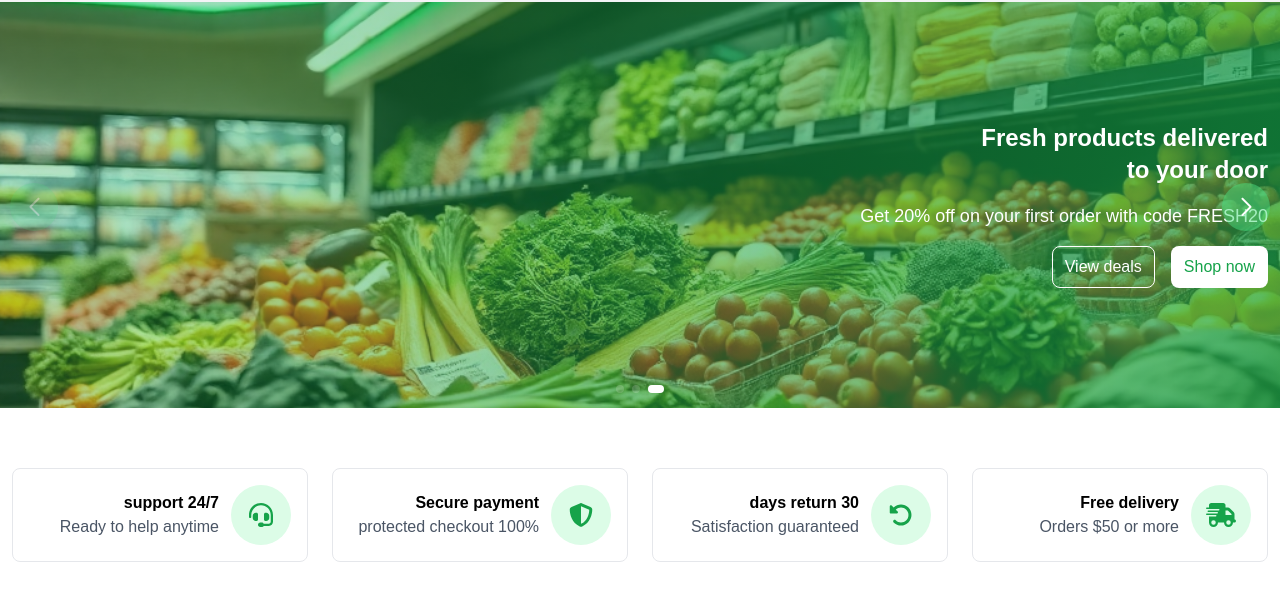
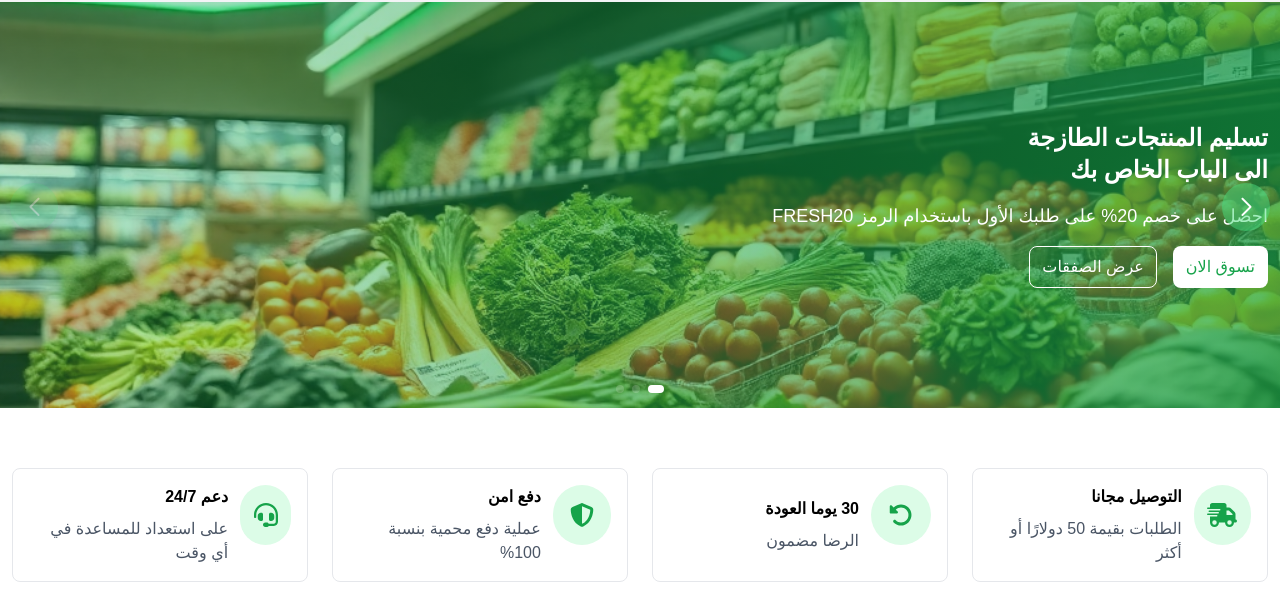
Before and after one commit to nohaemad123/fresh_cart_shop, a React (Vite) app: page / in a window 1280 px wide. Both pictures are taken after a click on the button "AR". Shown: the part 204-800 px from the top of the page. Built offline with nearby package versions, Linux system fonts and the light colour scheme; no server answers.

Commit message:
home translation done

```diff
--- a/src/components/home_services/HomeService.jsx
+++ b/src/components/home_services/HomeService.jsx
@@ -5,8 +5,11 @@ import {
   faTruckFast,
 } from "@fortawesome/free-solid-svg-icons";
 import { FontAwesomeIcon } from "@fortawesome/react-fontawesome";
+import { useTranslation } from "react-i18next";
 
 export default function HomeService() {
+  const { t } = useTranslation();
+
   return (
     <>
       <section className="py-15">
@@ -16,36 +19,36 @@ export default function HomeService() {
               <div className="rounded_icon ">
                 <FontAwesomeIcon icon={faTruckFast} />
               </div>
-              <div className="flex flex-col justify-center">
-                <h3 className="font-semibold">Free delivery</h3>
-                <p className="text-gray-600">Orders $50 or more</p>
+              <div className="flex flex-col justify-center space-y-2">
+                <h3 className="font-semibold">{t("free_delivery")}</h3>
+                <p className="text-gray-600">{t("free_delivery_desc2")}</p>
               </div>
             </div>
             <div className="flex gap-x-3 rounded-lg border border-gray-200 p-4">
               <div className="rounded_icon ">
                 <FontAwesomeIcon icon={faRotateLeft} />
               </div>
-              <div className="flex flex-col justify-center">
-                <h3 className="font-semibold">30 days return</h3>
-                <p className="text-gray-600">Satisfaction guaranteed</p>
+              <div className="flex flex-col justify-center space-y-2">
+                <h3 className="font-semibold">{t("days_return")}</h3>
+                <p className="text-gray-600">{t("days_return_desc")}</p>
               </div>
             </div>
             <div className="flex gap-x-3 rounded-lg border border-gray-200 p-4">
               <div className="rounded_icon ">
                 <FontAwesomeIcon icon={faShieldHalved} />
               </div>
-              <div className="flex flex-col justify-center">
-                <h3 className="font-semibold">Secure payment</h3>
-                <p className="text-gray-600">100% protected checkout</p>
+              <div className="flex flex-col justify-center space-y-2">
+                <h3 className="font-semibold">{t("secure_payment")}</h3>
+                <p className="text-gray-600">{t("secure_payment_desc")}</p>
               </div>
             </div>
             <div className="flex gap-x-3 rounded-lg border border-gray-200 p-4">
               <div className="rounded_icon ">
                 <FontAwesomeIcon icon={faHeadset} />
               </div>
-              <div className="flex flex-col justify-center">
-                <h3 className="font-semibold">24/7 support</h3>
-                <p className="text-gray-600">Ready to help anytime</p>
+              <div className="flex flex-col justify-center space-y-2">
+                <h3 className="font-semibold">{t("support")}</h3>
+                <p className="text-gray-600">{t("support_desc")}</p>
               </div>
             </div>
           </div>
--- a/src/components/home_slider/HomeSlider.jsx
+++ b/src/components/home_slider/HomeSlider.jsx
@@ -6,8 +6,11 @@ import "swiper/css/pagination";
 import image_slider from "../../assets/home-slider-1.png";
 import image_slider2 from "../../assets/vegetables.jpg";
 import image_slider3 from "../../assets/360_F_147516063_hCXI8VUIdBYud0B0hhS3Yo5CFTT1a4g8.jpg";
+import { useTranslation } from "react-i18next";
 
 export default function HomeSlider() {
+  const { t } = useTranslation();
+
   return (
     <>
       <Swiper
@@ -30,19 +33,17 @@ export default function HomeSlider() {
             <div className="overlay bg-gradient-to-l from-primary-600/70 to-primary-600/30 py-30">
               <div className="container flex flex-col space-y-4 text-white">
                 <h2 className="text-2xl font-bold">
-                  Fresh products delivered
+                  {t("home_slider")}
                   <br />
-                  to your door
+                  {t("home_slider2")}
                 </h2>
-                <p className="text-lg">
-                  Get 20% off on your first order with code FRESH20
-                </p>
+                <p className="text-lg">{t("home_slider_desc")}</p>
                 <div className="flex gap-4">
                   <button className="btn max-w-40 bg-white border border-transparent text-primary-600 rounded-lg py-2 px-3 hover:bg-transparent hover:border-white hover:text-white transition-all duration-500">
-                    Shop now
+                    {t("shop_now")}
                   </button>
                   <button className="btn border max-w-40 border-white rounded-lg py-2 px-3 hover:bg-white hover:border-transparent hover:text-primary-600 transition-all duration-500">
-                    View deals
+                    {t("view_deals")}
                   </button>
                 </div>
               </div>
@@ -61,19 +62,17 @@ export default function HomeSlider() {
             <div className="overlay bg-gradient-to-l from-primary-600/70 to-primary-600/30 py-30">
               <div className="container flex flex-col space-y-4 text-white">
                 <h2 className="text-2xl font-bold">
-                  Fresh products delivered
+                  {t("home_slider")}
                   <br />
-                  to your door
+                  {t("home_slider2")}
                 </h2>
-                <p className="text-lg">
-                  Get 20% off on your first order with code FRESH20
-                </p>
+                <p className="text-lg">{t("home_slider_desc")}</p>
                 <div className="flex gap-4">
                   <button className="btn max-w-40 bg-white border border-transparent text-primary-600 rounded-lg py-2 px-3 hover:bg-transparent hover:border-white hover:text-white transition-all duration-500">
-                    Shop now
+                    {t("shop_now")}
                   </button>
-                  <button className="btn max-w-40 border border-white rounded-lg py-2 px-3 hover:bg-white hover:border-transparent hover:text-primary-600 transition-all duration-500">
-                    View deals
+                  <button className="btn border max-w-40 border-white rounded-lg py-2 px-3 hover:bg-white hover:border-transparent hover:text-primary-600 transition-all duration-500">
+                    {t("view_deals")}
                   </button>
                 </div>
               </div>
@@ -93,19 +92,17 @@ export default function HomeSlider() {
             <div className="overlay bg-gradient-to-l from-primary-600/70 to-primary-600/30 py-30">
               <div className="container flex flex-col space-y-4 text-white">
                 <h2 className="text-2xl font-bold">
-                  Fresh products delivered
+                  {t("home_slider")}
                   <br />
-                  to your door
+                  {t("home_slider2")}
                 </h2>
-                <p className="text-lg">
-                  Get 20% off on your first order with code FRESH20
-                </p>
+                <p className="text-lg">{t("home_slider_desc")}</p>
                 <div className="flex gap-4">
                   <button className="btn max-w-40 bg-white border border-transparent text-primary-600 rounded-lg py-2 px-3 hover:bg-transparent hover:border-white hover:text-white transition-all duration-500">
-                    Shop now
+                    {t("shop_now")}
                   </button>
-                  <button className="btn max-w-40 border border-white rounded-lg py-2 px-3 hover:bg-white hover:border-transparent hover:text-primary-600 transition-all duration-500">
-                    View deals
+                  <button className="btn border max-w-40 border-white rounded-lg py-2 px-3 hover:bg-white hover:border-transparent hover:text-primary-600 transition-all duration-500">
+                    {t("view_deals")}
                   </button>
                 </div>
               </div>
--- a/src/locales/ar.json
+++ b/src/locales/ar.json
@@ -129,5 +129,30 @@
   "password_note_2": "حرف واحد كبير",
   "password_note_3": "أرقام و حروف خاصة",
   "confirm_new_password": "تأكيد كلمة المرور الجديدة",
-  "reset_password_msg": "تمت إعادة تعيين كلمة المرور بنجاح، يرجى تسجيل الدخول"
+  "reset_password_msg": "تمت إعادة تعيين كلمة المرور بنجاح، يرجى تسجيل الدخول",
+  "home_title": "Fresh cart - الصفحة الرئيسية",
+  "home_slider": "تسليم المنتجات الطازجة",
+  "home_slider2": "الى الباب الخاص بك",
+  "home_slider_desc": "احصل على خصم 20% على طلبك الأول باستخدام الرمز FRESH20",
+  "shop_now": "تسوق الان",
+  "view_deals": "عرض الصفقات",
+  "free_delivery_desc2": "الطلبات بقيمة 50 دولارًا أو أكثر",
+  "days_return": "30 يوما العودة",
+  "days_return_desc": "الرضا مضمون",
+  "secure_payment_desc": "عملية دفع محمية بنسبة 100%",
+  "support_desc": "على استعداد للمساعدة في أي وقت",
+  "shop_category": "تسوق حسب الصنف",
+  "view_categories": "عرض كل الاصناف",
+  "deals_days": "عروض اليوم",
+  "view_all_deals": "عرض كل العروض",
+  "offers_end": "العروض تنتهي في",
+  "egp": "جنيه",
+  "organic_vegetables": "الخضروات العضوية",
+  "organic_vegetables_desc": "احصل على خصم يصل إلى 30% على الخضروات العضوية",
+  "fresh_products": "منتجات الألبان الطازجة",
+  "fresh_products_desc": "اشتري 2 واحصل على 1 مجاناً على جميع منتجات الألبان",
+  "view_products": "عرض جميع المنتجات",
+  "newsletter_title": "اشترك في النشرة الإخبارية لدينا",
+  "newsletter_desc": "ابق على اطلاع بأحدث العروض والوصفات والنصائح الصحية",
+  "subscribe": "اشترك"
 }
--- a/src/locales/en.json
+++ b/src/locales/en.json
@@ -129,5 +129,30 @@
   "password_note_2": "One uppercase character",
   "password_note_3": "numbers and special character",
   "confirm_new_password": "Confirm new password",
-  "reset_password_msg": "The password is reset successfully, please login"
+  "reset_password_msg": "The password is reset successfully, please login",
+  "home_title": "Fresh cart - home page",
+  "home_slider": "Fresh products delivered",
+  "home_slider2": "to your door",
+  "home_slider_desc": "Get 20% off on your first order with code FRESH20",
+  "shop_now": "Shop now",
+  "view_deals": "View deals",
+  "free_delivery_desc2": "Orders $50 or more",
+  "days_return": "30 days return",
+  "days_return_desc": "Satisfaction guaranteed",
+  "secure_payment_desc": "100% protected checkout",
+  "support_desc": "Ready to help anytime",
+  "shop_category": "Shop by category",
+  "view_categories": "View all categories",
+  "deals_days": "Deals of the day",
+  "view_all_deals": "View all deals",
+  "offers_end": "Offers end in",
+  "egp": "EGP",
+  "organic_vegetables": "Organic vegetables",
+  "organic_vegetables_desc": "Get up to 30% off on organic vegetables",
+  "fresh_products": "Fresh dairy products",
+  "fresh_products_desc": "Buy 2 and get 1 free on all dairy products",
+  "view_products": "View all products",
+  "newsletter_title": "Subscribe to our newsletter",
+  "newsletter_desc": "Stay updated with our latest offers, recipes and health tips",
+  "subscribe": "Subscribe"
 }
--- a/src/pages/home/Home.jsx
+++ b/src/pages/home/Home.jsx
@@ -1,3 +1,4 @@
+import { useTranslation } from "react-i18next";
 import HomeAds from "../../components/home_ads/HomeAds";
 import HomeCategories from "../../components/home_categories/HomeCategories";
 import HomeDeals from "../../components/home_deals/HomeDeals";
@@ -8,12 +9,11 @@ import NewsLetter from "../../components/newsletter/NewsLetter";
 import PageMetaData from "../../components/page_meta_data/PageMetaData";
 
 export default function Home() {
+  const { t } = useTranslation();
+
   return (
     <>
-      <PageMetaData
-        title="Fresh cart - home page"
-        description="Fresh cart - home page"
-      />
+      <PageMetaData title={t("home_title")} description={t("home_title")} />
       <HomeSlider />
       <HomeService />
       <HomeCategories />
```
Also changed, not shown: src/components/breadcrumb/BreadCrumb.jsx (+25 -4 lines), src/components/home_ads/HomeAds.jsx (+11 -10 lines), src/components/home_categories/HomeCategories.jsx (+12 -4 lines), src/components/home_deals/HomeDeals.jsx (+12 -5 lines), src/components/home_featured_products/HomeFeaturedProducts.jsx (+12 -4 lines), src/components/newsletter/NewsLetter.jsx (+9 -9 lines), src/components/product_card/ProductCard.jsx (+19 -19 lines).
